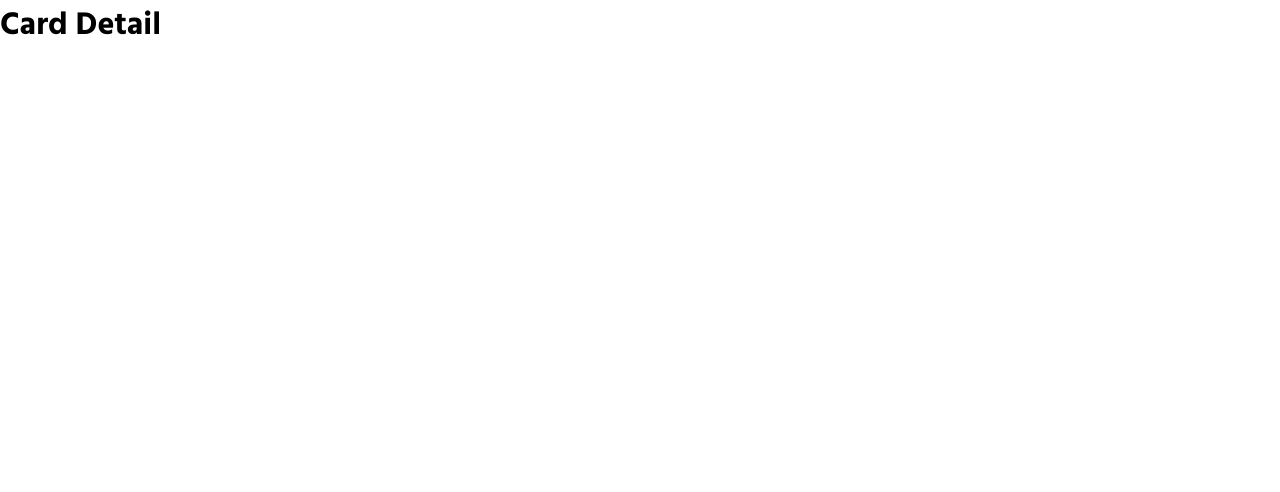
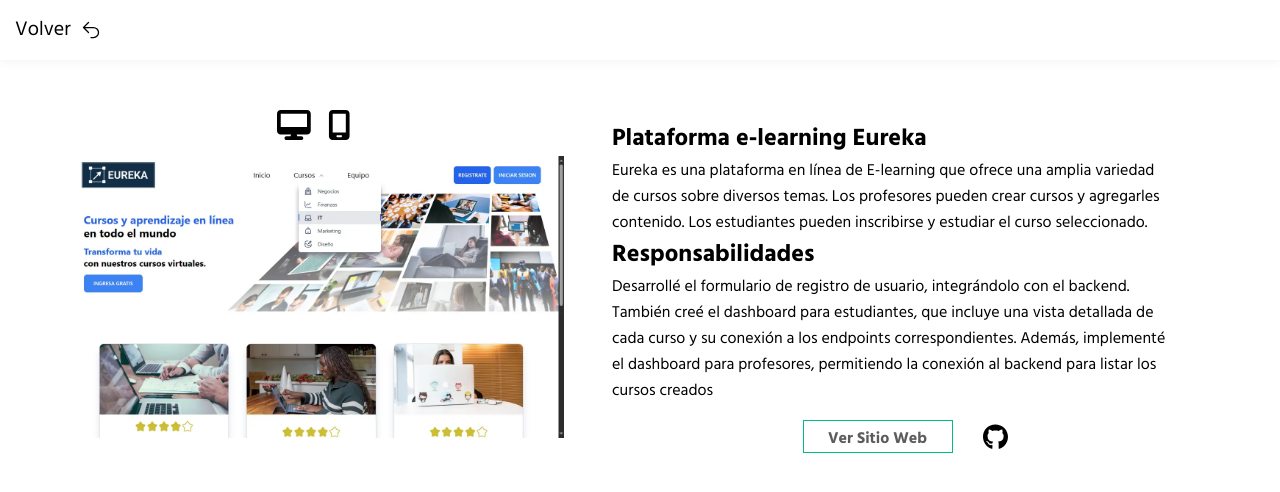
Before and after one commit to Gaston095/Portfolio, a React (Vite) app in the folder portfolio-gaston/: page /project/0 in a window 1280 px wide. Shown: the top 492 px of the page. Built offline with nearby package versions, Linux system fonts and the light colour scheme.

Commit message:
Se agregan estilos a la CardDetail de los proyectos

```diff
--- a/portfolio-gaston/src/Components/CardDetail/CardDetail.jsx
+++ b/portfolio-gaston/src/Components/CardDetail/CardDetail.jsx
@@ -1,7 +1,63 @@
+import { Link } from "react-router-dom";
+import data from "../../Data/project.json";
+import styles from "./CardDetail.module.css";
+import { useParams } from "react-router-dom";
+import IconGithub from "../icons/IconGithub";
+import IconDesktop from "../icons/IconDesktop";
+import IconMovile from "../icons/IconMovile";
+import { useState } from "react";
+import IconReturn from "../icons/IconReturn";
+
 export default function CarDetail() {
-    return (
-        <>
-            <h1>Card Detail</h1>
-        </>
-    )
+  const params = useParams();
+  const dataProject = data[params.id];
+
+  const [imgSelected, setImgSelected] = useState(true)
+  return (
+    <>
+      <div className={styles.NavbtnReturn}>
+        <Link to={"/"} className={styles.btnReturn}>
+          Volver<IconReturn />
+        </Link>
+      </div>
+      <section className={styles.container}>
+        <div className={styles.imgContainer}>
+          <div>
+            <div className={styles.iconContainer}>
+              <button className={styles.btnResponsive} onClick={()=> {setImgSelected(true)}}><IconDesktop/></button>
+              <button className={styles.btnResponsive} onClick={()=> {setImgSelected(false)}}><IconMovile /></button>
+            </div>
+          </div>
+          <img className={styles.img} src={imgSelected? dataProject.imgDesktop : dataProject.imgMobile} />
+        </div>
+        <div className={styles.textContainer}>
+          <h1>{dataProject.title}</h1>
+          <p>{dataProject.fullDescription}</p>
+
+          <h2>Responsabilidades</h2>
+          <p>{dataProject.responsibilities}</p>
+
+          <div className={styles.buttonContainer}>
+            <a
+              href={dataProject.urlWebSite}
+              target="_blank"
+              rel="noopener noreferrer"
+              className={styles.button}
+            >
+              Ver Sitio Web
+            </a>
+            <div className={styles.githubButton}>
+              <a
+                href={dataProject.urlRepository}
+                target="_blank"
+                rel="noopener noreferrer"
+              >
+                <IconGithub />
+              </a>
+            </div>
+          </div>
+        </div>
+      </section>
+    </>
+  );
 }
--- a/portfolio-gaston/src/Components/CardDetail/CardDetail.module.css
+++ b/portfolio-gaston/src/Components/CardDetail/CardDetail.module.css
@@ -0,0 +1,120 @@
+.NavbtnReturn {
+  width: 100%;
+  height: 60px;
+  display: flex;
+  align-items: center;
+  box-shadow: 0 1px 10px #f1f1f1;
+}
+
+.btnReturn {
+  text-decoration: none;
+  color: #000;
+  font-size: 20px;
+  margin: 15px;
+  display: flex;
+  align-items: center;
+  gap: 10px;
+}
+
+.btnReturn:hover {
+  color: var(--main-bg-color);
+}
+
+.container {
+  max-width: 90%;
+  margin: 0 auto;
+  display: flex;
+  height: calc(100vh - 60px);
+  padding-top: 50px;
+}
+
+.textContainer {
+  padding: 10px;
+  max-width: 50%;
+  margin: 0 auto;
+}
+
+.imgContainer {
+  display: flex;
+  flex-direction: column;
+}
+
+.img {
+  width: 500px;
+  height: 300px;
+  object-fit: contain;
+}
+
+.iconContainer {
+  display: flex;
+  justify-content: center;
+  align-items: center;
+  gap: 17px;
+  width: 100%;
+}
+
+.btnResponsive {
+  background: transparent;
+  border: none;
+  cursor: pointer;
+}
+
+.btnResponsive:hover {
+  fill: var(--main-bg-color);
+}
+
+.buttonContainer {
+  margin: 1rem;
+  display: flex;
+  justify-content: center;
+  align-items: center;
+}
+
+.button {
+  height: 33px;
+  margin: 0 30px;
+  width: 150px;
+  padding: 0.3rem 0.5rem;
+  font-weight: bold;
+  background-color: transparent;
+  color: #5c5c5c;
+  border: 1px solid var(--main-bg-color);
+  cursor: pointer;
+  text-decoration: none;
+  text-align: center;
+}
+
+.button:hover {
+  background-color: var(--main-bg-color);
+  color: white;
+}
+
+.githubButton {
+  height: 25px;
+  width: 25px;
+}
+
+
+@media only screen and (max-width: 900px) {
+  .container {
+    flex-direction: column;
+    width: 100%;
+    padding-top: 10px;
+  }
+
+  .img {
+    margin: 20px auto;
+    width: 100%;
+  }
+
+  .textContainer {
+    max-width: 90%;
+  }
+}
+
+
+@media only screen and (max-width: 1200px) {
+    .textContainer {
+        padding: 30px;
+    }
+}
--- a/portfolio-gaston/src/Components/Home/Home.jsx
+++ b/portfolio-gaston/src/Components/Home/Home.jsx
@@ -13,7 +13,7 @@ export default function Home() {
           <h1 className={styles.titleName}>
             <label className={styles.titleNameLabel}>{data[0].name}</label> {data[0].lastname}
           </h1>
-          <label className={styles.titleProfession}>
+          <label translate="no" className={styles.titleProfession}>
             Soy {data[0].rol}
           </label>
         </div>
--- /dev/null
+++ b/portfolio-gaston/src/Components/icons/IconDesktop.jsx
@@ -0,0 +1,11 @@
+import styles from './IconResponsive.module.css'
+
+export default function IconDesktop() {
+  return (
+    <>
+      <svg className={styles.styleIcon} xmlns="http://www.w3.org/2000/svg" viewBox="0 0 576 512">
+        <path d="M64 0C28.7 0 0 28.7 0 64L0 352c0 35.3 28.7 64 64 64l176 0-10.7 32L160 448c-17.7 0-32 14.3-32 32s14.3 32 32 32l256 0c17.7 0 32-14.3 32-32s-14.3-32-32-32l-69.3 0L336 416l176 0c35.3 0 64-28.7 64-64l0-288c0-35.3-28.7-64-64-64L64 0zM512 64l0 224L64 288 64 64l448 0z" />
+      </svg>
+    </>
+  );
+}
--- /dev/null
+++ b/portfolio-gaston/src/Components/icons/IconMovile.jsx
@@ -0,0 +1,11 @@
+import styles from "./IconResponsive.module.css";
+
+export default function IconMovile() {
+  return (
+    <>
+      <svg className={styles.styleIcon} xmlns="http://www.w3.org/2000/svg" viewBox="0 0 384 512">
+        <path d="M16 64C16 28.7 44.7 0 80 0L304 0c35.3 0 64 28.7 64 64l0 384c0 35.3-28.7 64-64 64L80 512c-35.3 0-64-28.7-64-64L16 64zM144 448c0 8.8 7.2 16 16 16l64 0c8.8 0 16-7.2 16-16s-7.2-16-16-16l-64 0c-8.8 0-16 7.2-16 16zM304 64L80 64l0 320 224 0 0-320z" />
+      </svg>
+    </>
+  );
+}
--- /dev/null
+++ b/portfolio-gaston/src/Components/icons/IconResponsive.module.css
@@ -0,0 +1,3 @@
+.styleIcon {
+    height: 30px;
+}
--- /dev/null
+++ b/portfolio-gaston/src/Components/icons/IconReturn.jsx
@@ -0,0 +1,21 @@
+export default function IconReturn() {
+  return (
+    <>
+      <svg
+        xmlns="http://www.w3.org/2000/svg"
+        fill="none"
+        viewBox="0 0 24 24"
+        strokeWidth="1.5"
+        stroke="currentColor"
+        className="size-6"
+        width="20px"
+      >
+        <path
+          strokeLinecap="round"
+          strokeLinejoin="round"
+          d="M9 15 3 9m0 0 6-6M3 9h12a6 6 0 0 1 0 12h-3"
+        />
+      </svg>
+    </>
+  );
+}
--- a/portfolio-gaston/src/Data/project.json
+++ b/portfolio-gaston/src/Data/project.json
@@ -2,9 +2,12 @@
     {
         "id": "0",
         "imgCard": "/eureka-desktop.webp",
+        "imgDesktop" : "/eureka-desktop.webp",
+        "imgMobile" : "/eureka-mobile.webp",
         "title" : "Plataforma e-learning Eureka",
         "description" : "Ofrece una amplia variedad de cursos sobre diversos temas. Los profesores tienen la posibilidad de crear cursos y agregarles contenido, mientras que los estudiantes pueden inscribirse y estudiar el curso de su elección",
-        "alternativeDesciption" : "Desarrollé el formulario de registro de usuario, integrándolo con el backend. También creé el dashboard para estudiantes, que incluye una vista detallada de cada curso y su conexión a los endpoints correspondientes. Además, implementé el dashboard para profesores, permitiendo la conexión al backend para listar los cursos creados",
+        "fullDescription" : "Eureka es una plataforma en línea de E-learning que ofrece una amplia variedad de cursos sobre diversos temas. Los profesores pueden crear cursos y agregarles contenido. Los estudiantes pueden inscribirse y estudiar el curso seleccionado.",
+        "responsibilities" : "Desarrollé el formulario de registro de usuario, integrándolo con el backend. También creé el dashboard para estudiantes, que incluye una vista detallada de cada curso y su conexión a los endpoints correspondientes. Además, implementé el dashboard para profesores, permitiendo la conexión al backend para listar los cursos creados",
         "urlWebSite" : "https://s14-11-m-java-e5su.vercel.app/",
         "urlRepository": "https://github.com/No-Country-simulation/s14-11-m-java"
 
@@ -12,18 +15,24 @@
     {
         "id": "1",
         "imgCard": "/fitlover-desktop.PNG",
+        "imgDesktop" : "/fitlover-desktop.PNG",
+        "imgMobile" : "/fitlover-desktop.PNG",
         "title" : "Fit Lover",
         "description" : "Fit Lover es una aplicación web que ofrece rutinas de entrenamiento personalizadas, con ejercicios para realizar en casa o en el gimnasio.",
-        "alternativeDesciption" : "Texto alternativo",
+        "fullDescription" : "Fit Lover es una aplicación web que ofrece rutinas de entrenamiento personalizadas, con ejercicios para realizar en casa o en el gimnasio.",
+        "responsibilities" : "Gestionar la autenticación del usuario en el frontend, adaptando las vistas según su estado de inicio de sesión, e incluir una sección de perfil donde pueda modificar sus datos. Gestionar el ruteo de la aplicación con react-router-dom y administrar el panel de usuario.",
         "urlWebSite" : "https://fitlover.vercel.app/",
         "urlRepository": "https://github.com/No-Country-simulation/equipo-s21-18-m-webapp"
     },
     {
         "id": "2",
         "imgCard": "/coctelesgs-desktop.PNG",
+        "imgDesktop" : "/coctelesgs-desktop.PNG",
+        "imgMobile" : "/coctelesgs-desktop.PNG",
         "title" : "Cocteles GS",
         "description" : "Este sitio web permite a los usuarios explorar una amplia variedad de cocteles, ofreciendo recetas fáciles de seguir para que puedan replicar sus bebidas favoritas en casa.",
-        "alternativeDesciption" : "Texto alternativo",
+        "fullDescription" : "Cocteles Gs es una aplicación web interactiva construida con React que permite a los usuarios explorar una amplia variedad de cocteles y aprender cómo prepararlos. El objetivo principal de esta aplicación es ofrecer a los usuarios recetas fáciles de seguir para que puedan replicar sus bebidas favoritas en casa.",
+        "responsibilities" : "Este proyecto fue diseñado para poner en práctica mis habilidades con React y explorar cómo crear una aplicación que permita interactuar con una base de datos de recetas. La aplicación ofrece una experiencia divertida y útil para cualquier amante de los cocteles, y es un excelente ejemplo de cómo utilizar React para crear aplicaciones dinámicas y fáciles de usar.",
         "urlWebSite" : "https://coctelesgs.vercel.app/",
         "urlRepository": "https://github.com/Gaston095/coctelesGS-react"
     }
```
Also changed, not shown: portfolio-gaston/public/eureka-mobile.webp (added).
